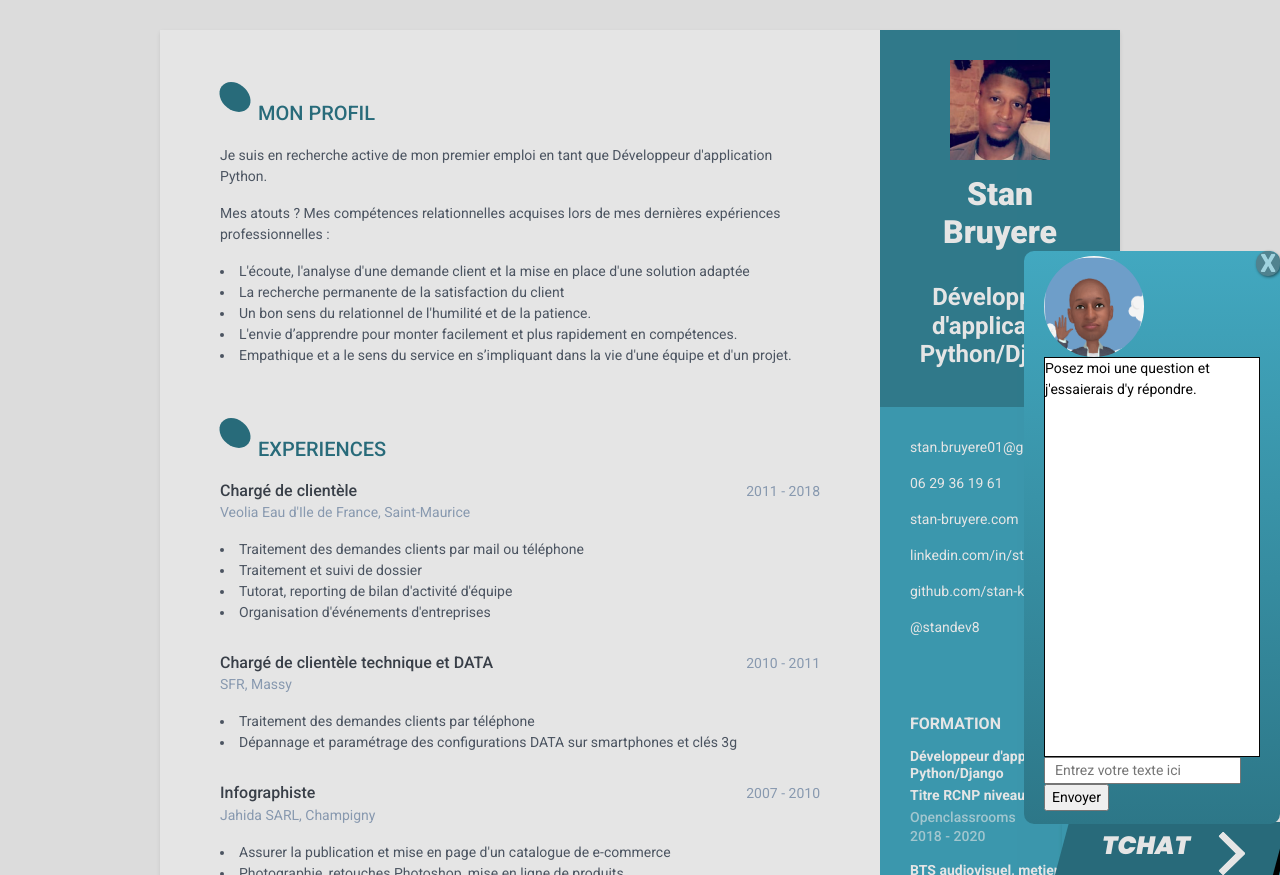
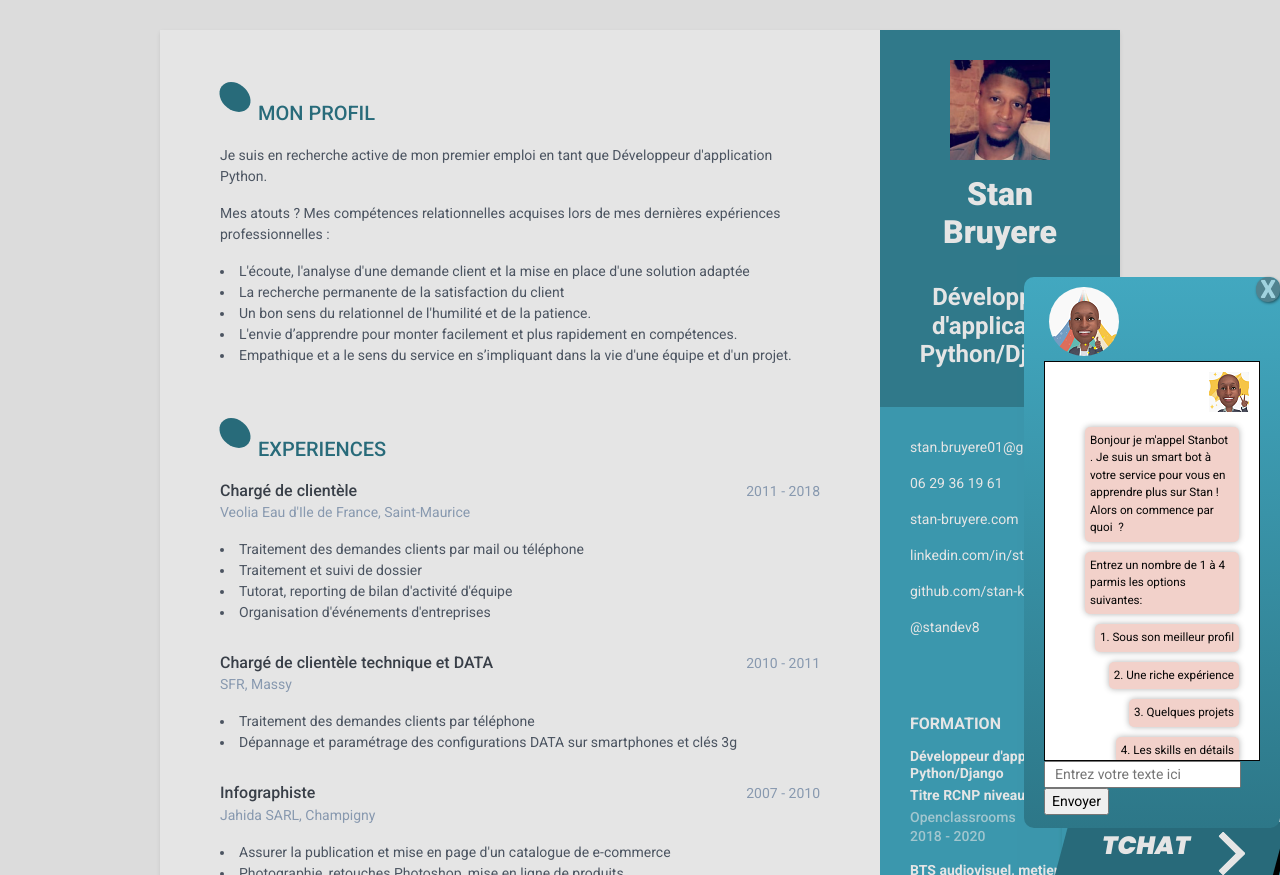
Before and after one commit to stan-kempachi/CV, a Flask app: page / in a window 1280 px wide, after a click on "TCHAT". Run offline with Flask 2, Linux system fonts and the light colour scheme; some libraries are stand-ins or nearby versions.

Commit message:
update tchatbot

```diff
--- /dev/null
+++ b/CV/infos.py
@@ -0,0 +1,7 @@
+profil = {'bio': "J’aime relever des défis. Je suis volontaire, et possède de très bonnes \n"
+                 "facultés d'adaptation et un sens du relationnel développé.",
+
+          'atouts': "mes compétences relationnelles acquises lors de mes dernières expériences professionnelles, "
+                    "par exemple: \n",
+
+          }
--- a/CV/static/assets/css/style.css
+++ b/CV/static/assets/css/style.css
@@ -121,7 +121,7 @@ path.two {
     width: 20%;
     position: relative;
     left: 40%;
-    bottom: -14%;
+    bottom: -17%;
     margin: 10% auto;
     padding: 5px 20px 13px 20px;
     background: -moz-linear-gradient(#42A8C0, #2d7788);
@@ -160,6 +160,7 @@ path.two {
     border: 1px solid ;
     overflow-x: hidden;
     overflow-y: scroll;
+    font-size: smaller;
 }
 
 #tchat {
@@ -203,17 +204,17 @@ path.two {
 }
 
 div#avatar {
-    background-image: url("../../avatar3.png");
-    background-repeat: no-repeat;
-    width: 100px;
-    height: 101px;
-    padding: 0;
+    background-image: url("../../avatar2.png");
+    width: 70px;
+    height: 69px;
+    margin: 5px;
 
 }div#avatar2 {
     background-image: url("../../avatar.png");
     width: 40px;
     height: 40px;
     float: right;
+    margin: 10px;
 }
 
 .arrondie {
@@ -224,7 +225,9 @@ border-radius:70px;
 
 .loader {
     font-size: 5px;
-  margin: 50px auto;
+    margin-left: 50%;
+    margin-top: 90%;
+    /*margin: 50px auto;*/
     text-indent: -9999em;
     width: 11em;
     height: 11em;
@@ -235,7 +238,6 @@ border-radius:70px;
     background: -o-linear-gradient(left, #42a8c0 10%, rgba(66,168,192, 0) 42%);
     background: -ms-linear-gradient(left, #42a8c0 10%, rgba(66,168,192, 0) 42%);
     background: linear-gradient(to right, #42a8c0 10%, rgba(66,168,192, 0) 42%);
-  position: relative;
     -webkit-animation: load3 1.4s infinite linear;
     animation: load3 1.4s infinite linear;
     -webkit-transform: translateZ(0);
@@ -286,15 +288,59 @@ border-radius:70px;
   }
 }
 
+div reponse{
+    margin-top: 5px;
+    margin-bottom: 5px;
+    margin-left: 40px;
+    margin-right: 20px;}
+
 reponse {
-    text-align:right;
+    text-align:left;
     float:right;
-    margin-right: 40px;
+    padding: 5px;
+    background-color: #f2d1ca;
+    border-radius: 5px;
+    box-shadow: 0px 0px 6px #B2B2B2;
+    width:  auto;
+}
+div msg {
+    margin-top: 5px;
+    margin-bottom: 5px;
     margin-left: 40px;
+    margin-right: 20px;
 }
 msg {
     text-align:left;
     float:left;
-    margin-right: 40px;
-    margin-left: 40px;
+    padding: 5px;
+    background-color: rgba(245, 255, 183, 0.6);
+    border-radius: 5px;
+    box-shadow: 0px 0px 6px #B2B2B2;
 }
+
+.bubble{
+    background-color: #f2f2f2;
+    border-radius: 5px;
+    box-shadow: 0px 0px 6px #B2B2B2;
+    height: 200px;
+    margin: 20px;
+    width:  275px;
+}
+
+.reponse::after {
+    background-color: #F2F2F2;
+    box-shadow: -2px 2px 2px 0 rgba( 178, 178, 178, .4 );
+    content: "\00a0";
+    display: block;
+    height: 20px;
+    left: -10px;
+    position: relative;
+    top: 20px;
+    transform: rotate( 45deg );
+    width:  20px;
+}
+
+.choix{
+    padding: 5px;
+    background-color: #f2d1ca;
+}
--- a/CV/templates/index.html
+++ b/CV/templates/index.html
@@ -255,12 +255,18 @@
         <div id="openBot" class="modalDialog">
           <div>
             <a href="#close" title="Close" class="close" >X</a>
-
               <div id="avatar" class="arrondie"></div>
               <div id="fontchat">
-              <p>Posez moi une question et j'essaierais d'y répondre.</p>
+                  <div id="avatar2"></div>
+                    <reponse>Bonjour je m'appel Stanbot . Je suis un smart bot à votre
+                      service pour vous en apprendre plus sur Stan ! Alors on commence par quoi  ?</reponse>
+                      <reponse>Entrez un nombre de 1 à 4  parmis les options suivantes:</reponse>
+                      <reponse>1. Sous son meilleur profil</reponse>
+                      <reponse>2. Une riche expérience</reponse>
+                      <reponse>3. Quelques projets</reponse>
+                      <reponse>4. Les skills en détails</reponse><br><br>
                   <div id="tchat">
-              <div id="contain_loader">
+                      <div id="contain_loader">
                 <div class="loader">Loading...</div>
               </div>
               <div id="alert">
@@ -277,11 +283,12 @@
                 </div>
           </div>
         </div>
-   <script
-  src="https://code.jquery.com/jquery-3.5.1.js"
-  integrity="sha256-QWo7LDvxbWT2tbbQ97B53yJnYU3WhH/C8ycbRAkjPDc="
-  crossorigin="anonymous"></script>
+        <a href="https://icons8.com/icon/0lg0kb05hrOz/utilisateur">Utilisateur icon by Icons8</a>
+    <script
+      src="https://code.jquery.com/jquery-3.5.1.js"
+      integrity="sha256-QWo7LDvxbWT2tbbQ97B53yJnYU3WhH/C8ycbRAkjPDc="
+      crossorigin="anonymous">
+    </script>
     <script src="../static/js/jquery.js"></script>
-<a href="https://icons8.com/icon/0lg0kb05hrOz/utilisateur">Utilisateur icon by Icons8</a>
 </body>
 </html>
--- a/CV/views.py
+++ b/CV/views.py
@@ -1,7 +1,10 @@
 import random
 from datetime import datetime
-from CV.vocabulary import SENTANCE_DESCRIPTION_GRANDPY, SENTANCE_PLACE_GRANDPY
+from CV.vocabulary import SENTANCE_PROFIL, SOFTSKILLS, TYPE_SENTENCE, TYPE_QUESTION_NAME, TYPE_QUESTION
 from CV.parser_class import Parser
+from CV.infos import profil
+from CV.utils import get_type_search
+from CV.forms import FormType, FormName
 from flask import Flask, render_template, request, json, send_from_directory
 app = Flask(__name__, static_url_path='')
 
@@ -27,14 +30,31 @@ def get_user_request():
     """define get user request methode"""
     if request.method == "GET":
         request_user = request.args.get('question')
-        parser = Parser(request_user)
-        information_extracted = parser.extract_information_request(request_user)
-        information_extracted = parser.remove_punctuation(information_extracted)
-        information_extracted = parser.remove_word_please(information_extracted)
-        information = information_extracted['information']
-        dict_information = {'description': "Test"}
-        dict_information.update({'sentance_description': random.choice(SENTANCE_DESCRIPTION_GRANDPY)})
-        return json.dumps(dict_information)
+        type_search = get_type_search(request_user)
+        if type_search:
+            dict_information = {'type_search': type_search, 'sentance_type': random.choice(TYPE_SENTENCE),
+                                'ask_for_name': random.choice(TYPE_QUESTION_NAME)}
+            return json.dumps(dict_information), type_search
+        else:
+            name = request_user
+            dict_information = {'name': name, 'nice': random.choice(TYPE_QUESTION)}
+            return json.dumps(dict_information)
+
+
+        # parser = Parser(request_user)
+        # information_extracted = parser.extract_information_request(request_user)
+        # information_extracted = parser.remove_punctuation(information_extracted)
+        # information_extracted = parser.remove_word_please(information_extracted)
+        # type_search = information_extracted['type_search']
+        # information = information_extracted['information']
+        # if type_search == 'error':
+        #     dict_information = {'type_search': 'error'}
+        # if type_search == 'profil':
+        #     dict_information = {'information': information, 'type_search': type_search, 'profil': profil,
+        #                         'softskills': random.choice(SOFTSKILLS)}
+        #     dict_information.update({'sentance_description': random.choice(SENTANCE_DESCRIPTION_GRANDPY),
+        #                              'sentance_profil': random.choice(SENTANCE_PROFIL)})
+        #     return json.dumps(dict_information)
 
 
 if __name__ == '__main__':
--- a/CV/vocabulary.py
+++ b/CV/vocabulary.py
@@ -1,5 +1,18 @@
 # pylint: skip-file
 
+WORD_ABOUT_PROFIL = [
+	'atout',
+	'atouts',
+	'soft skills',
+	'softskils',
+	'profil',
+	'interêt',
+	'intérêt'
+	'intérêts',
+	"centre d'intérêt",
+	"centres d'intérêts",
+	"intéresse",
+]
 WORD_ABOUT_EMPLACEMENT = [
 	'emplacement',
 	"l'emplacement",
@@ -55,3 +68,33 @@ SENTANCE_PLACE_GRANDPY = [
 	"N'hésite pas à y faire un tour, il se situe ici : ",
 	"C'est un endroit très sympa! N'hésite pas à t'y rendre, c'est là : ",
 ]
+
+SENTANCE_PROFIL = [
+	"Mes atouts ? Je dirais ",
+	"Pour ce qui est des mes atouts, Je vous répondrais ",
+	"Mes soft skills ? Je dirais ",
+	"Concernant mes soft skills ? Je pense ",
+]
+
+SOFTSKILLS = [
+	"L'écoute, l'analyse d'une demande client et la mise en place d'une solution adaptée \n",
+	"La recherche permanente de la satisfaction du client \n",
+	"Un bon sens du relationnel de l'humilité et de la patience.\n",
+	"L'envie d’apprendre pour monter facilement et plus rapidement en compétences.\n",
+	"l'empathie et le sens du service en m’impliquant dans la vie d'une équipe et d'un projet.\n"
+]
+
+TYPE_SENTENCE = [
+	"OK! Je vais donc vous parler de ",
+	"Très bon choix discutons de "
+]
+
+TYPE_QUESTION_NAME = [
+	"Pour commencer quel est votre prénom ?"
+]
+TYPE_QUESTION = [
+	"Que voulez vous savoir ? "
+]
+
+TYPE_SEARCH = [
+]
```
Also changed, not shown: CV/forms.py (added, +13 -0 lines), CV/parser_class.py (+8 -5 lines), CV/utils.py (+14 -18 lines), CV/avatar.png (deleted), CV/static/avatar2.png (added), CV/static/js/jquery.js. Lines whose indentation alone changed are shown as unchanged.
